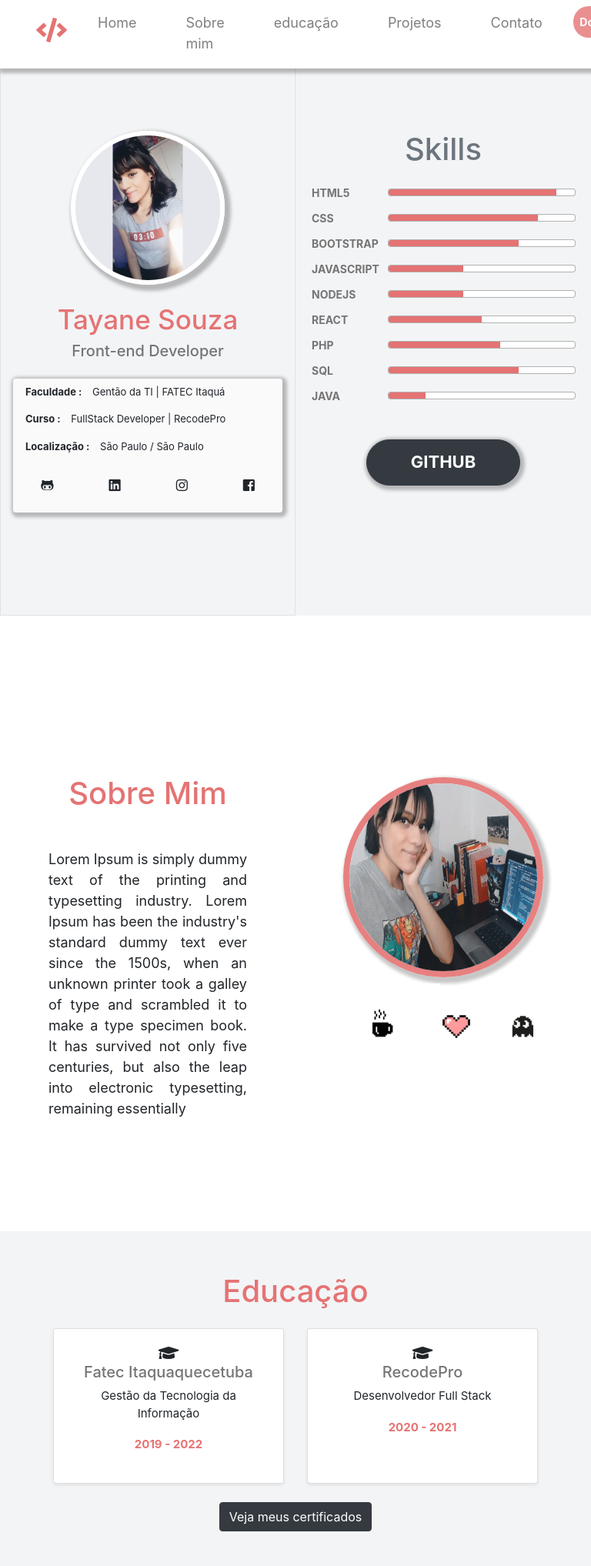
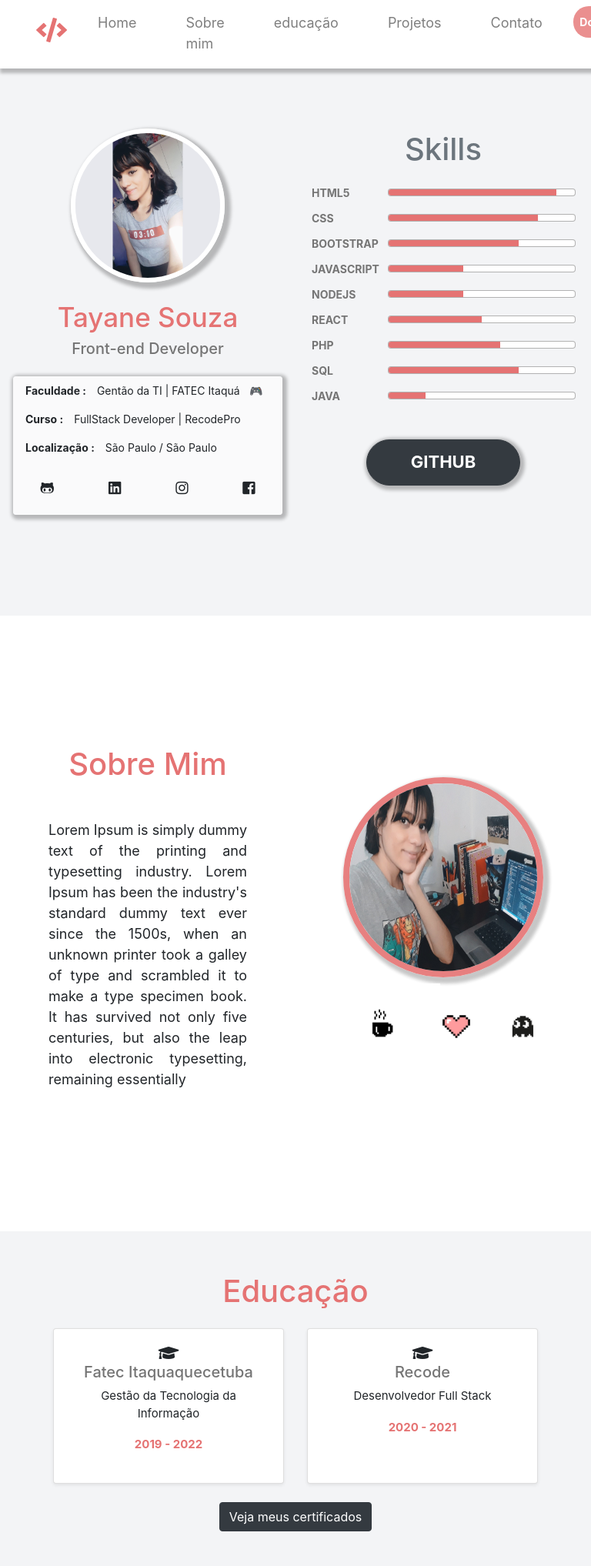
Before and after one commit to thaysouza/thaysouza.github.io, a PHP site: page / in a window 768 px wide. Shown: the top 2035 px of the page at 77% size. Run offline with PHP 8.4, Linux system fonts and the light colour scheme; some libraries are stand-ins or nearby versions; some web fonts are replaced.

Commit message:
modificando col sobremim

```diff
--- a/index.html
+++ b/index.html
@@ -92,7 +92,7 @@
 
 
 
-    <div style="height: 100vh;"  class=" border col-12  col-md-6  d-flex  align-items-center justify-content-center">
+    <div style="height: 100vh;"  class=" col-12  col-md-6  d-flex  align-items-center justify-content-center">
 
 
     <div class="text-center" style="margin-top: 10%;">
@@ -106,7 +106,7 @@
       <table class="table-borderless rounded   table-style text-left ">
             <tbody>
               <tr>
-                <td class="p-2 pl-3 " colspan="4"><b style="margin-right: 10px;">Faculdade :</b> Gentão da  TI  |  FATEC Itaquá <!--- <span class="span mx-2"></span>--></td>
+                <td class="p-2 pl-3 " colspan="4"><b style="margin-right: 10px;">Faculdade :</b> Gentão da  TI  |  FATEC Itaquá  <span class="icone-span span mx-2"></span></td>
               </tr>
 
               <tr>
@@ -205,7 +205,7 @@
 
 
 
-    <div class="area-sobremim-texto bg-white  col-md-6  d-flex  align-items-center justify-content-center">
+    <div class=" area-sobremim-texto bg-white  col-md-6  d-flex  align-items-center justify-content-center">
     <div class="text-center ">
      <h1 class="mb-5 sobremim-nome">Sobre Mim</h1>
 
@@ -297,7 +297,7 @@
           <div class="card-text" style="height:20vh;">
 
             <i class="fas fa-graduation-cap fa-lg"></i>
-            <h3 class="instituicao-nome" style="color: #757575;">RecodePro</h3>
+            <h3 class="instituicao-nome" style="color: #757575;">Recode</h3>
             <p class="curso-nome">Desenvolvedor Full Stack</p>
             <span  class="curso-ano" style="color:#e57373;" >2020 - 2021</span>
 
--- a/styles/home.css
+++ b/styles/home.css
@@ -15,7 +15,7 @@
 	color:#757575;
 }
 
-/*
+
 .span::before
 {
     content: '';
@@ -38,7 +38,11 @@
 
 
 
-}*/
+}
+
+.icone-span{
+	font-size: 20px;
+}
 
 
 
@@ -257,7 +261,7 @@ table{
 
 @media (max-width: 575.98px){
 	.table-style{
-	width: 200px;
+	width: 300px;
 	font-size: 12px;
 
 	}
@@ -275,6 +279,12 @@ table{
 	.front-nome{
 		font-size: 20px;
 	}
+
+	.icone-span{
+		font-size: 12px;
+	}
+
+
 
 	.titulo-col2{
 		/*margin-top: -90px;*/
@@ -319,15 +329,12 @@ table{
 
 	.table-style{
 		width: 350px;
-		font-size: 13px;
+		font-size: 14px;
 
 		}
 
-
-
-		.titulo-col2{
-		/*	margin-top: -100px;*/
-
+		.icone-span{
+			font-size: 14px;
 		}
 
 
--- a/styles/sobre.css
+++ b/styles/sobre.css
@@ -1,8 +1,6 @@
 .area-sobremim-texto{
-height: 100vh;
-padding-top: 10%;
+	height: 100vh;
 }
-
 
 .texto-sobremim{
 	font-size: 22px;
@@ -36,6 +34,7 @@ padding-top: 10%;
 
 .area-sobremim-texto{
   height: auto;
+  padding-top:10% ;
 	}
 
 .area-sobre-img{
```
